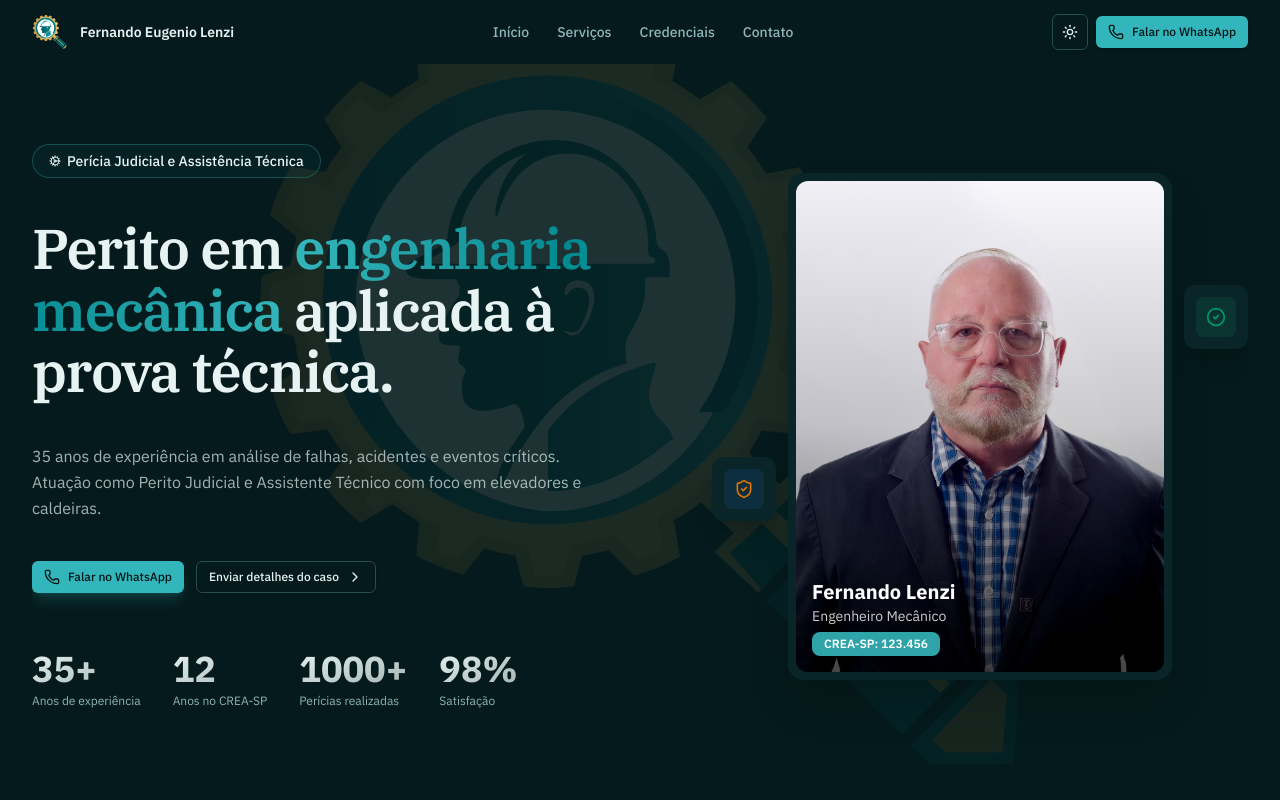
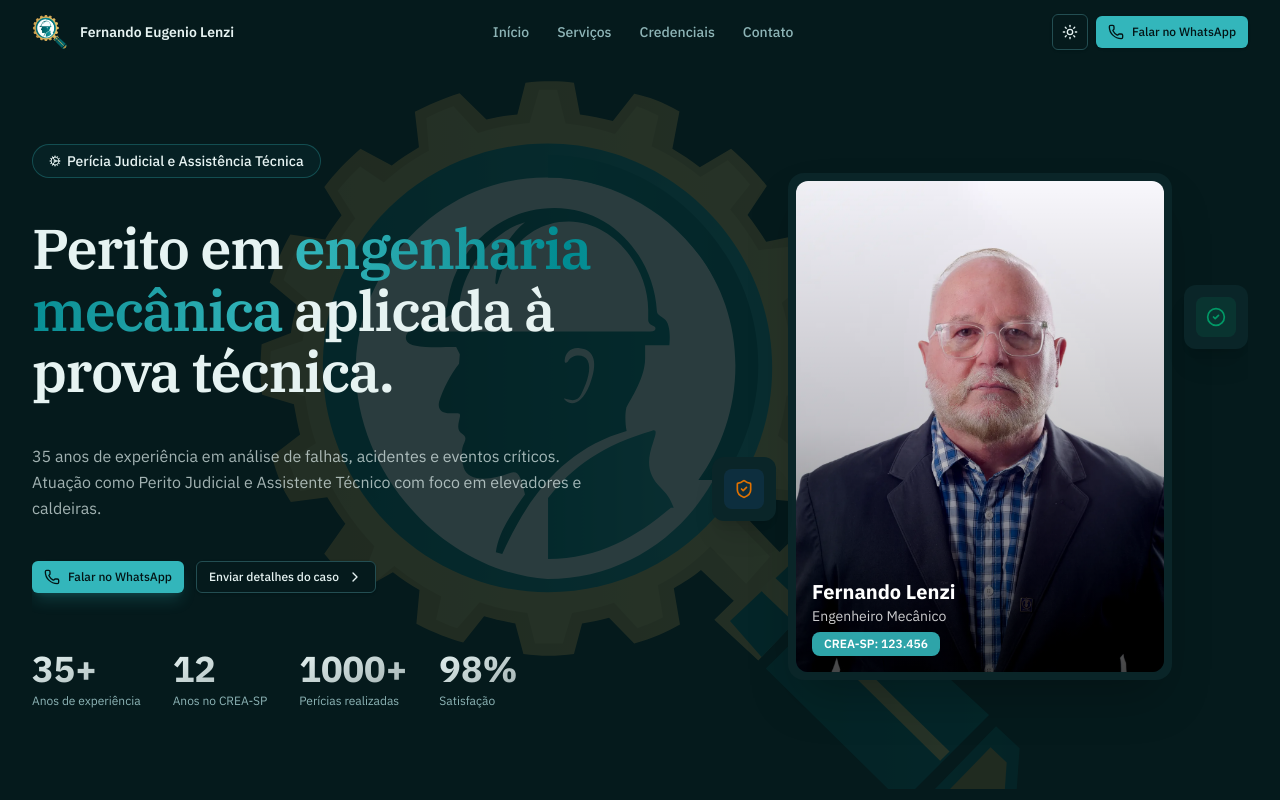
Before and after one commit to eng-lenzi/lp-eng-lenzi, a React (Vite) app: page / in a window 1280 px wide. Shown: the top 800 px of the page. Built offline with nearby package versions, Linux system fonts and the light colour scheme.

Commit message:
feat: ajusta parallax para aparecer mais tempo e aumenta opacidade

```diff
--- a/src/routes/-components/hero.tsx
+++ b/src/routes/-components/hero.tsx
@@ -29,10 +29,10 @@ export function Hero() {
 
 	const { scrollYProgress } = useScroll({
 		target: heroRef,
-		offset: ["start end", "end start"],
+		offset: ["start start", "end end"],
 	});
 
-	const logoY = useTransform(scrollYProgress, [0, 1], [50, -50]);
+	const logoY = useTransform(scrollYProgress, [0, 1], [30, -30]);
 
 	return (
 		<section
@@ -44,7 +44,7 @@ export function Hero() {
 
 			<motion.div
 				style={{ y: logoY }}
-				className="absolute inset-0 pointer-events-none flex items-center justify-center opacity-[0.06] lg:opacity-10"
+				className="absolute inset-0 pointer-events-none flex items-center justify-center opacity-15"
 			>
 				<img
 					src="/brand/logo.svg"
```
